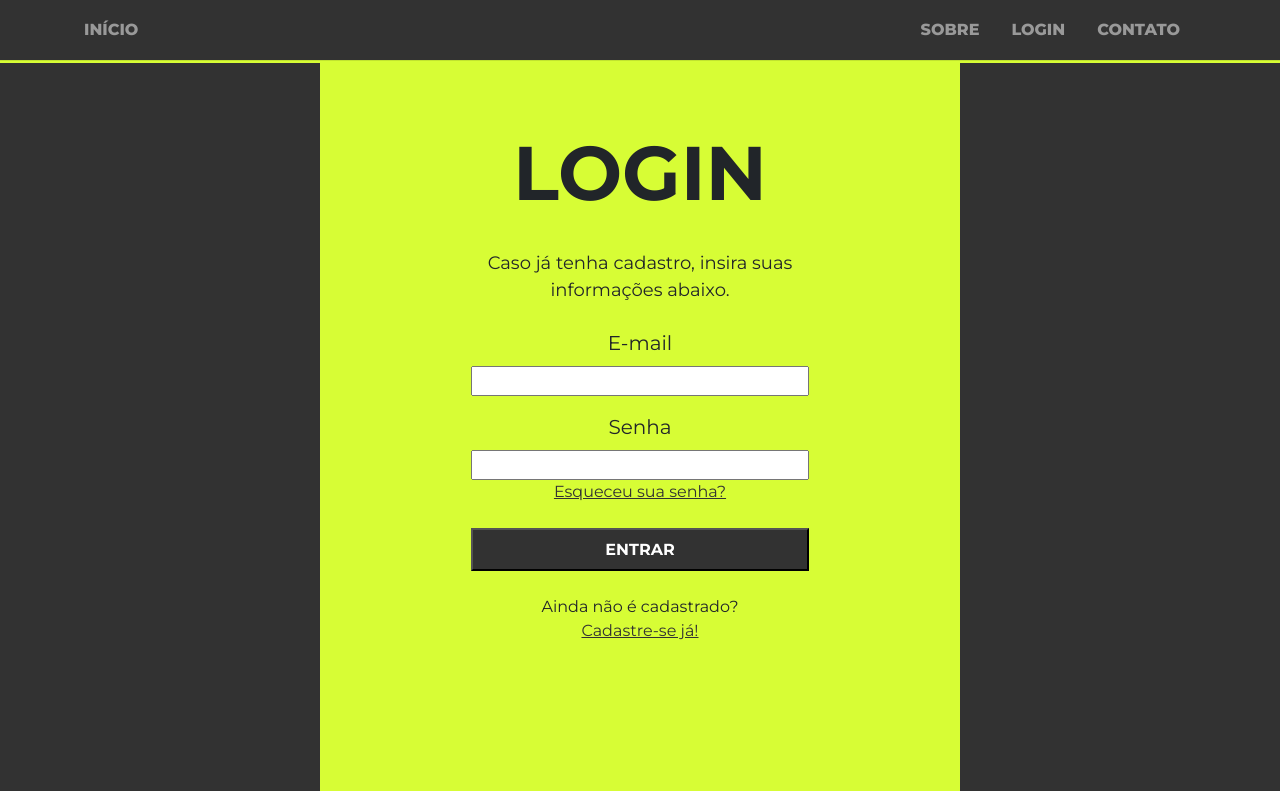
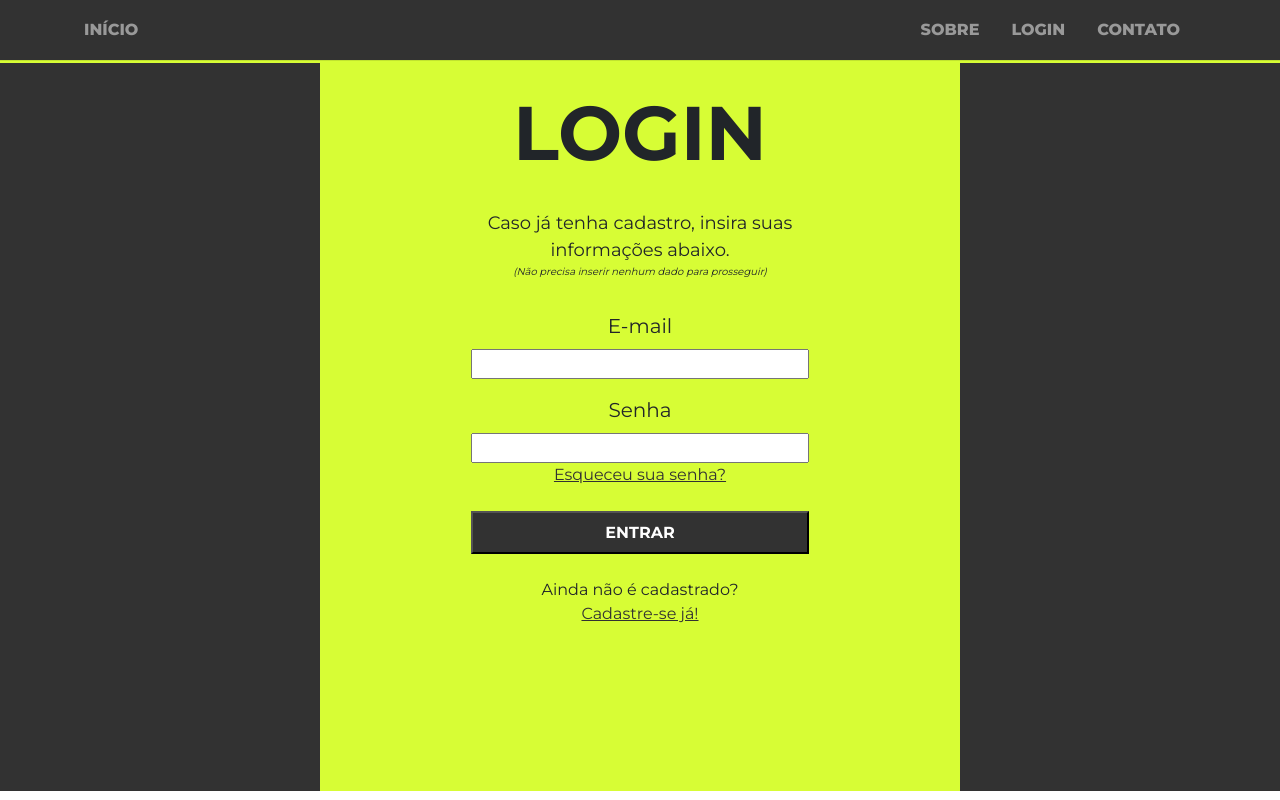
Before and after one commit to giuroperto/coronathon, a React (Create React App) app: page /coronathon/login in a window 1280 px wide. Built offline with nearby package versions, Linux system fonts and the light colour scheme.

Commit message:
finished readme and added message on login

```diff
--- a/src/Components/Login/Login.css
+++ b/src/Components/Login/Login.css
@@ -5,9 +5,9 @@
 
 .login-bg {
   background-color: var(--primary-color);
-  height: 91vh;
   width: 50%;
   margin: 0 auto;
+  height: 91vh;
 }
 
 .login-title {
@@ -41,3 +41,8 @@
   text-decoration: underline;
   color: #323232;
 }
+
+.comment {
+  font-size: 10px;
+  font-style: italic;
+}
--- a/src/Components/Login/Login.js
+++ b/src/Components/Login/Login.js
@@ -7,10 +7,11 @@ const Login =  () => {
     <>
       <hr className='green-bar m-0'></hr>
       <div className='login-page'>
-        <div className="login-bg pt-5 d-flex flex-column">
+        <div className="login-bg pt-2 d-flex flex-column">
           <div className='pt-3'>
             <h2 className='login-title pb-4'>LOGIN</h2>
-            <p className='login-text pb-4'>Caso já tenha cadastro, insira suas informações abaixo.</p>
+            <p className='login-text pb-3'>Caso já tenha cadastro, insira suas informações abaixo.<p className='comment'>(Não precisa inserir nenhum dado para prosseguir)</p></p>
+
           </div>
           <form>
             <div className='mb-3 d-flex flex-column align-items-center'>
```
Also changed, not shown: public/website.png (added), 1 other file (tests, documents, lock files or other folders).
